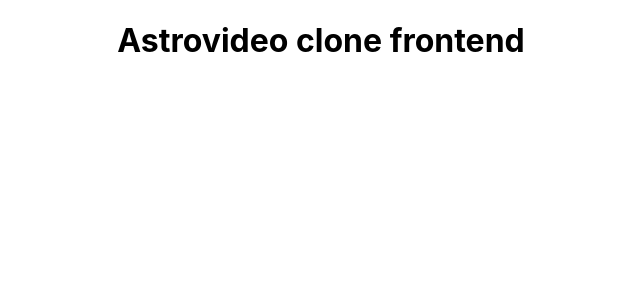
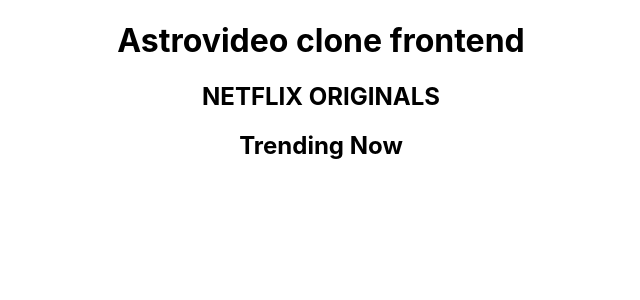
Before and after one commit to GallegosMatias/astrovideo-reactjs, a React (Create React App) app: page / in a window 1280 px wide. Shown: the top 300 px of the page, without its empty margins (319-959 px from the left). Built offline with nearby package versions, Linux system fonts and the light colour scheme.

Commit message:
Creating Row.js structure

```diff
--- a/src/App.js
+++ b/src/App.js
@@ -1,10 +1,14 @@
 import React from 'react';
 import './App.css';
+import Row from './Row';
 
 function App() {
   return (
     <div className="App">
       <h1>Astrovideo clone frontend</h1>
+      <Row title="NETFLIX ORIGINALS" />
+      <Row title="Trending Now" />
+
     </div>
   );
 }
--- /dev/null
+++ b/src/Row.js
@@ -0,0 +1,13 @@
+import React from 'react'
+
+function Row({ title }) {
+    return (
+        <div>
+            <h2>{title}</h2>
+            {/* container -> posters */}
+
+        </div>
+    )
+}
+
+export default Row;
```
Also changed, not shown: 1 other file (tests, documents, lock files or other folders).
